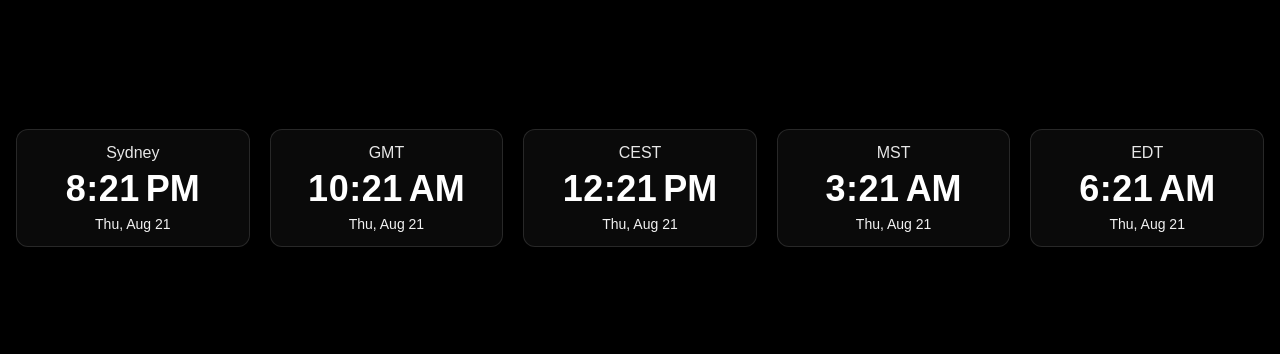
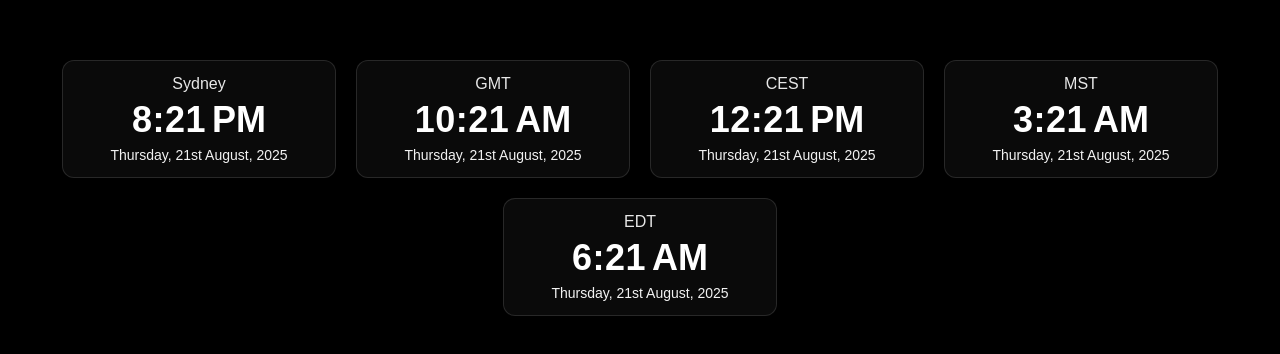
Before and after one commit to psychomantis0011/Notion-World-Clocks, a plain HTML site: page index.html in a window 1280 px wide. Shown: the part 228-582 px from the top of the page. Drawn offline with Linux system fonts and the light colour scheme.

Commit message:
Update index.html

```diff
--- a/index.html
+++ b/index.html
@@ -25,14 +25,14 @@
     width:100%;
   }
   .card {
-    flex: 1 1 180px; /* shrink/grow, min 180px */
+    flex: 1 1 200px;
     border: 1px solid rgba(255,255,255,0.12);
     border-radius: 12px;
     padding: 14px 16px;
     background: #0a0a0a;
     text-align: center;
-    min-width: 180px;
-    max-width: 220px;
+    min-width: 200px;
+    max-width: 240px;
   }
   .label { font-size: var(--label-size); opacity: 0.9; margin-bottom: 6px; }
   .timeRow { display:inline-flex; align-items: baseline; gap:6px; }
@@ -96,16 +96,34 @@ function makeCard(z) {
   row.appendChild(card);
 }
 
+function getOrdinal(n) {
+  if (n > 3 && n < 21) return n + "th"; // catch 11th–19th
+  switch (n % 10) {
+    case 1: return n + "st";
+    case 2: return n + "nd";
+    case 3: return n + "rd";
+    default: return n + "th";
+  }
+}
+
+function fmtDate(now, tz) {
+  const opts = { weekday: 'long', year: 'numeric', month: 'long', day: 'numeric', timeZone: tz };
+  const parts = new Intl.DateTimeFormat('en-GB', opts).formatToParts(now);
+
+  const weekday = parts.find(p => p.type === 'weekday')?.value;
+  const day = parseInt(parts.find(p => p.type === 'day')?.value, 10);
+  const month = parts.find(p => p.type === 'month')?.value;
+  const year = parts.find(p => p.type === 'year')?.value;
+
+  return `${weekday}, ${getOrdinal(day)} ${month}, ${year}`;
+}
+
 function toParts(now, tz) {
   return new Intl.DateTimeFormat('en-US', {
     timeZone: tz, hour12: true, hour: 'numeric', minute: '2-digit'
   }).formatToParts(now);
 }
-function fmtDate(now, tz) {
-  return new Intl.DateTimeFormat('en-US', {
-    timeZone: tz, weekday: 'short', month: 'short', day: 'numeric'
-  }).format(now);
-}
+
 function updateAll() {
   const now = new Date();
   ZONES.forEach(z => {
```
